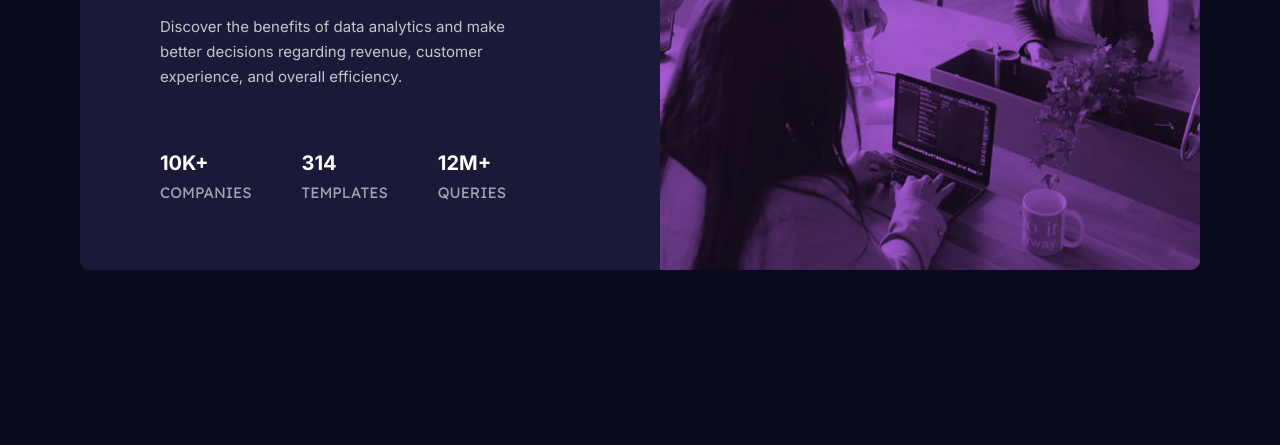
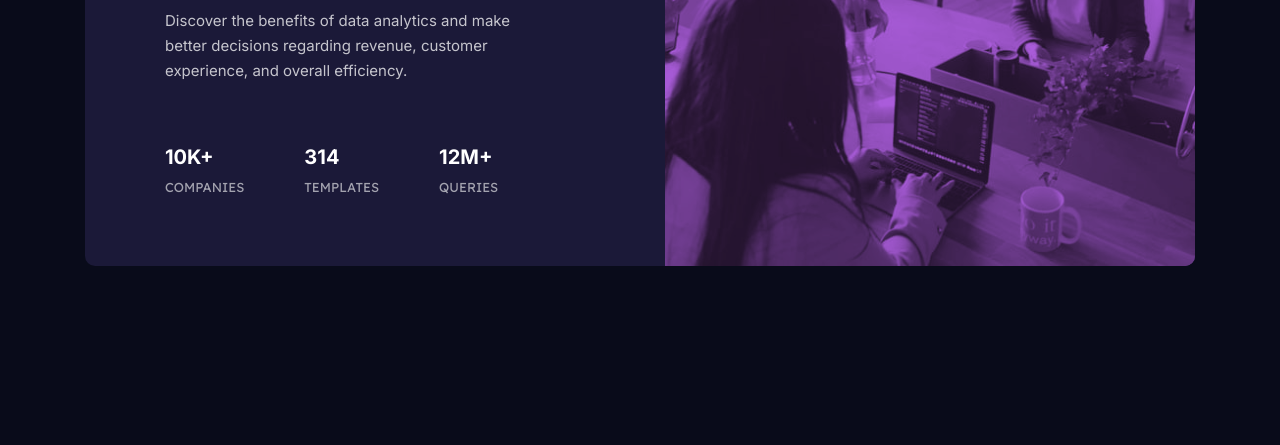
Before and after one commit to hltav/StatsPrewiewFrontEndMentor2, a plain HTML site: page index.html in a window 1280 px wide. Shown: the part 355-800 px from the top of the page. Drawn offline with Linux system fonts and the light colour scheme.

Commit message:
Alteração no width da classe container

```diff
--- a/style.css
+++ b/style.css
@@ -11,41 +11,31 @@ body{
     align-items: center;
     width: 100vw;
     height: 100vh;
-
 }
 .container{
     border-radius: 10px;
     background: hsl(244, 38%, 16%);
     display: flex;
     flex-direction: row;
-
-
+    width: 1110px;
 }
 section{
    margin-left: 80px;
-   margin-top: 80px;
+   margin-top: 70px;
    margin-right: 100px;
-
 }
 .dev-img{
     width: auto;
     height: auto;
     border-radius: 0 10px 10px 0;
     background-color: hsl(277, 64%, 61%);
-
-
 }
-
 #dev-img{
     border-radius: 0 10px 10px 0;
     height: 100%;
     width: 100%;
-    opacity: 0.9;
+    opacity: 0.8;
     mix-blend-mode: multiply ;
-
-
-
-
 }
 p{
     color: white;
@@ -73,7 +63,7 @@ p{
     display: flex;
     margin-top: 60px;
     margin-bottom: 50px;
-    gap: 50px;
+    gap: 60px;
     line-height: 28px;
 }
 .standing{
@@ -83,8 +73,9 @@ p{
 }
 .stand{
     font-family: 'Lexend Deca', sans-serif;
-    font-size: 15px;
+    font-size: 13px;
     font-weight: 400;
+    font-style: normal;
     color: hsla(0, 0%, 100%, 0.6);
 }
 @media screen and (max-width: 900px){
```
